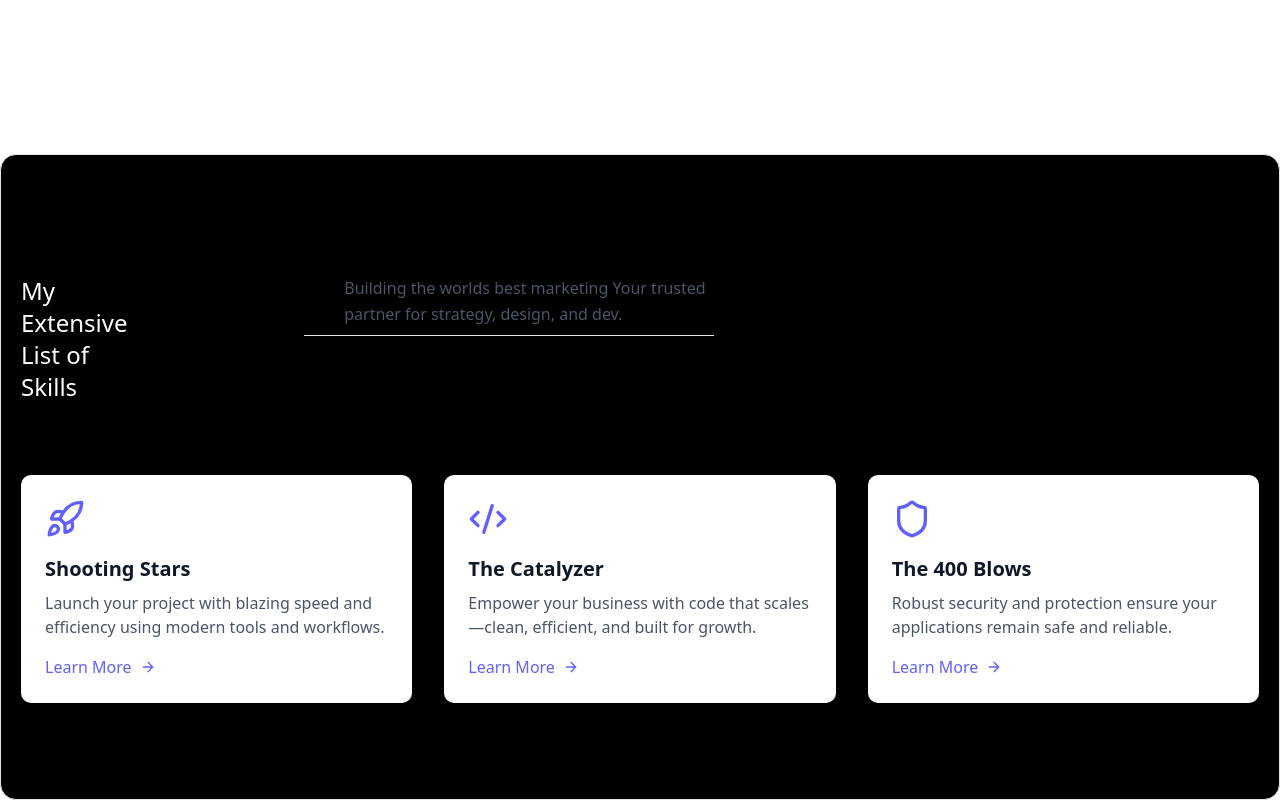
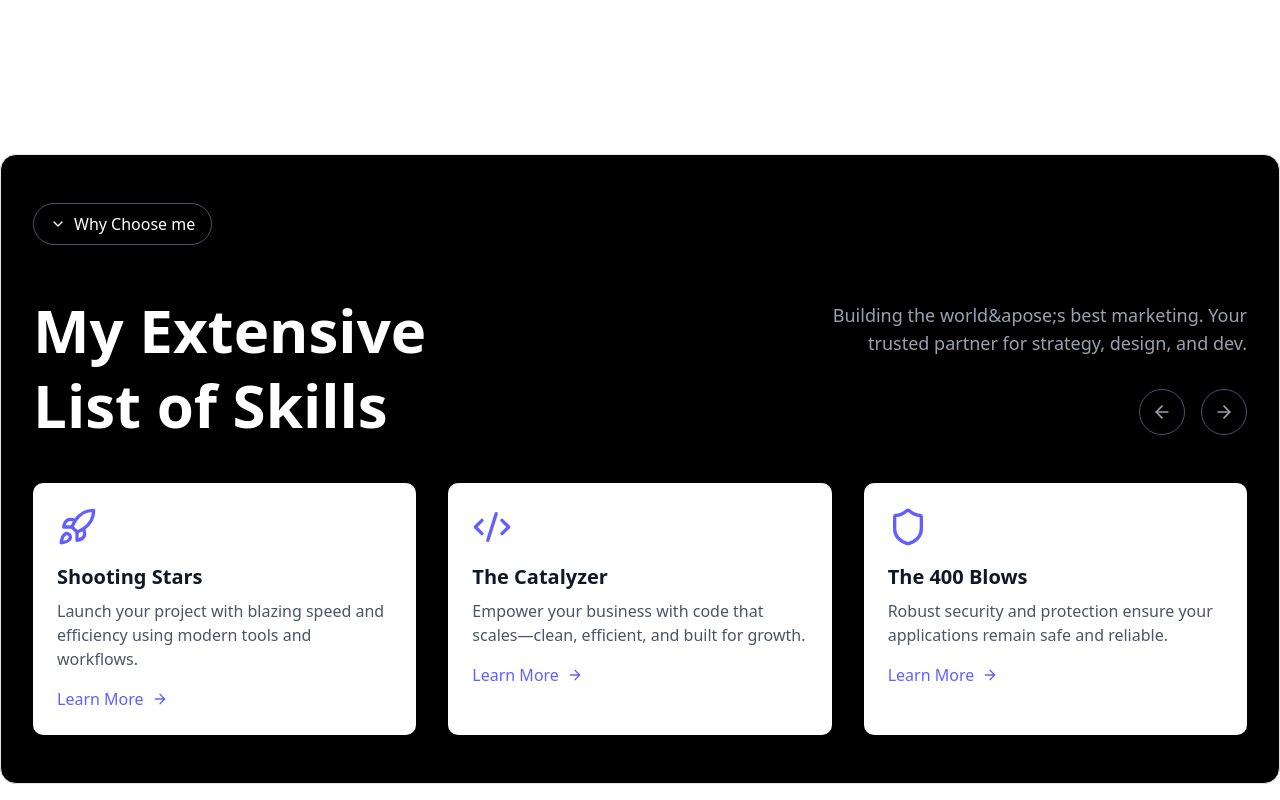
Before and after one commit to wptasmina/raintor-portfolio, a Next.js app: page / in a window 1280 px wide. Shown: the part 726-1526 px from the top of the page. Built offline with nearby package versions, Linux system fonts and the light colour scheme.

Commit message:
add feature section

```diff
--- a/app/page.tsx
+++ b/app/page.tsx
@@ -1,4 +1,4 @@
-import FeatureSection from "@/components/FeatureSection";
+import FeatureSection from "@/components/Features/FeatureSection";
 import { Hero } from "@/components/hero";
 // import HeroSection from "@/components/HeroSection";
 
--- a/components/FeatureSection.tsx
+++ b/components/Features/FeatureSection.tsx
@@ -3,6 +3,7 @@
 import { Code2, Rocket, Shield } from "lucide-react";
 import Link from "next/link";
 import { ReactNode } from "react";
+import { ChevronDown, ArrowLeft, ArrowRight } from 'lucide-react';
 
 type FeatureItem = {
   icon: ReactNode;
@@ -34,24 +35,43 @@ export default function FeatureSection() {
 
   return (
     <section className="bg-black dark:bg-gray-950 text-white dark:text-gray-300 border dark:border-gray-800 rounded-2xl overflow-hidden">
-      <div className="container px-5 py-24 mx-auto">
-        <div className="flex flex-col justify-">
-          <div className="flex flex-wrap sm:flex-row flex-col py-6 mb-12">
-            <div>
-            <h1 className="sm:w-2/5 text-whitefont-medium title-font text-2xl mb-2 sm:mb-0">
-              My Extensive List of Skills
+      <div className="max-w-7xl mx-auto px-4 sm:px-6 lg:px-8 py-12">
+
+       <div className="flex justify-start mb-12">
+          <button className="flex items-center space-x-2 border border-gray-600 rounded-full px-4 py-2 text-sm md:text-base hover:bg-gray-800 transition-colors duration-300">
+            <ChevronDown className="w-4 h-4" />
+            <span>Why Choose me</span>
+          </button>
+        </div>
+
+        {/* Main content area */}
+        <div className="flex flex-col md:flex-row items-start md:items-center justify-between gap-8 md:gap-16">
+          {/* Left side: title */}
+          <div className="w-full md:w-1/2">
+            <h1 className="text-4xl md:text-5xl lg:text-6xl font-bold leading-tight">
+              My Extensive <br /> List of Skills
             </h1>
+          </div>
+
+          {/* Right side: Description and navigation arrows */}
+          <div className="w-full md:w-1/2 flex flex-col items-start md:items-end text-left md:text-right">
+            <p className="text-gray-400 text-base md:text-lg mb-8 max-w-md">
+              Building the world&apose;s best marketing. Your trusted partner for strategy, design, and dev.
+            </p>
+
+            {/* Navigation Arrows */}
+            <div className="flex space-x-4">
+              <button className="p-3 border border-gray-600 cursor-pointer rounded-full hover:bg-gray-800 transition-colors duration-300">
+                <ArrowLeft className="w-5 h-5 text-gray-400" /> {/* Left arrow icon */}
+              </button>
+              <button className="p-3 border border-gray-600 cursor-pointer rounded-full hover:bg-gray-800 transition-colors duration-300">
+                <ArrowRight className="w-5 h-5 text-gray-400" /> {/* Right arrow icon */}
+              </button>
             </div>
-            <div>
-            <p className="sm:w-3/5 leading-relaxed text-base sm:pl-10 pl-0 text-gray-600 dark:text-gray-400 border-b pb-2">
-             Building the worlds best marketing Your trusted partner for strategy, design, and dev.
-            </p>
-            </div>
-
           </div>
         </div>
 
-        <div className="flex flex-wrap sm:-m-4 -mx-4 -mb-10 -mt-4">
+        <div className="flex flex-wrap sm:-m-4 -mx-4 -mb-10 -mt-4 pt-10">
           {features.map((feature, index) => (
             <div key={index} className="p-4 md:w-1/3 sm:mb-0 mb-6">
               <div className="bg-white dark:bg-gray-900 rounded-lg p-6 h-full shadow hover:shadow-md transition-shadow duration-300">
@@ -85,6 +105,7 @@ export default function FeatureSection() {
             </div>
           ))}
         </div>
+
       </div>
     </section>
   );
--- a/next.config.ts
+++ b/next.config.ts
@@ -1,10 +1,7 @@
 import type { NextConfig } from "next";
 
 const nextConfig: NextConfig = {
-  /* config options here */
-    images: {
-    domains: ["dummyimage.com"],
-  },
+
 };
 
 export default nextConfig;
```
